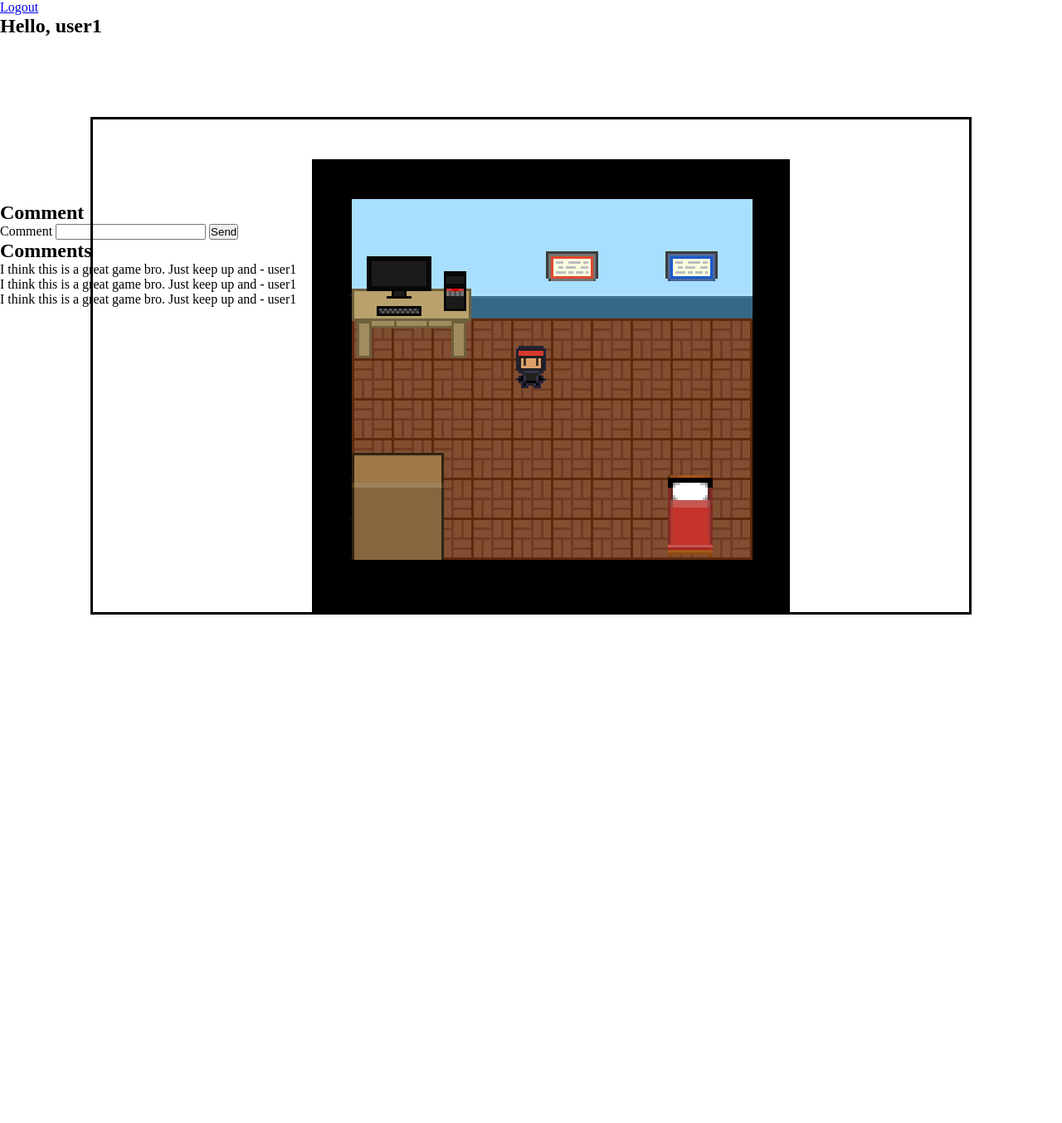
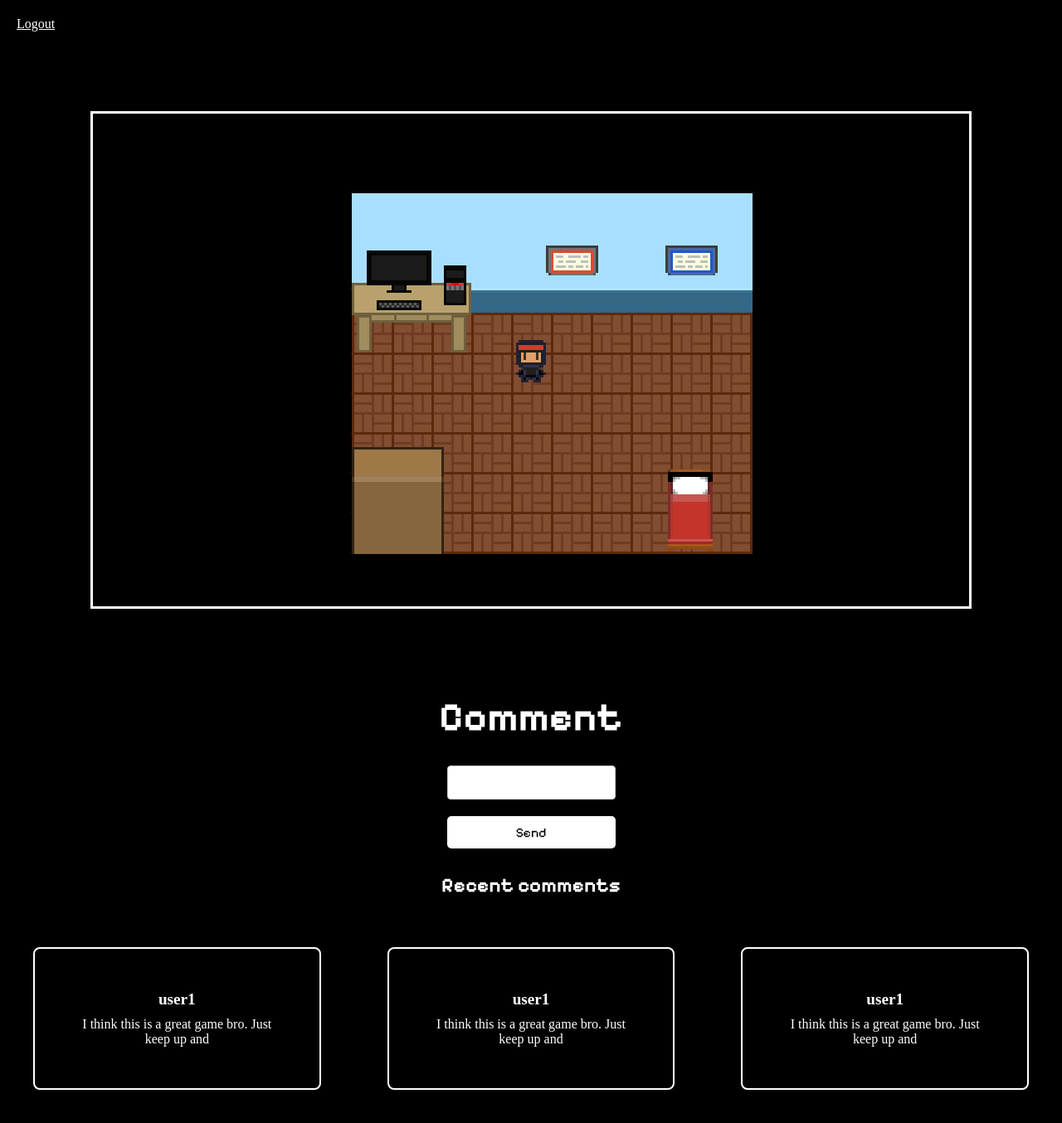
Before and after one commit to Jackan95/CV, a Flask app: page / in a window 1280 px wide. Shown: the whole page at 83% size. Before the commit the page ends 741 px from the top, so only its background shows below. Run offline with Flask 3, Linux system fonts and the light colour scheme; a user stored in the database is signed in.

Commit message:
fixed style

```diff
--- a/static/css/styles.css
+++ b/static/css/styles.css
@@ -3,20 +3,151 @@
     margin: 0;
     padding: 0;
     box-sizing: border-box;
+    color: white
 }
 
 body{
-    background: white;
-    overflow: hidden;
+    background: black;
+
 }
 
+
+
+li{
+    margin-top: 20px;
+    margin-left: 20px;
+    list-style: none;
+
+}
+
+#welcome-overlay {
+    position: fixed;
+    top: 0;
+    left: 0;
+    width: 100%;
+    height: 100%;
+    display: none;
+    background-color: black;
+    color: white;
+    justify-content: center;
+    align-items: center;
+    z-index: 1000;
+    text-align: center;
+    font-size: 3rem;
+}
+
+#welcome-message{
+    position: absolute;
+    top: 50%;
+    left: 50%;
+    transform: translate(-50%, -50%); /* Center the content */
+}
+
+
+
+
+/* Fade-out animation */
+
+.fade-out {
+    animation: fadeOut 1s;
+}
+
+.fade-in {
+    animation: fadeIn 3s;
+}
+
+
+@keyframes fadeIn {
+    from {
+        opacity: 0;
+    }
+    to {
+        opacity: 1;
+    }
+}
+
+@keyframes fadeOut {
+    from {
+        opacity: 1;
+    }
+    to {
+        opacity: 0;
+    }
+}
+
+/*Login page*/
+
+.container{
+    display: flex;
+    flex-direction: column;
+    justify-content: center;
+    align-items: center;
+    height: 100vh;
+}
+
+h2{
+    font-size: 3rem;
+    margin-bottom: 20px;
+    font-family: "Pixelify Sans", sans-serif;
+
+}
+
+h3{
+
+    font-size: 1.5rem;
+    margin: 20px;
+    font-family: "Pixelify Sans", sans-serif;
+    text-align: center;
+}
+
+
+form {
+    font-family:"Pixelify Sans", sans-serif;
+    display: flex;
+    flex-direction: column; /* Stack form elements vertically */
+    align-items: center;
+}
+
+form label, form input, form button {
+    display: block;
+    margin: 10px 0; /* Add some margin for spacing */
+    width: 100%; /* Make the elements take full width */
+    max-width: 300px; /* Optional: Limit the maximum width */
+}
+form input {
+    padding: 12px;
+    border: 1px solid #ccc;
+    border-radius: 4px;
+    color: black;
+}
+
+form button{
+    background-color:white; /* Green background */
+    color: black; /* White text color */
+    border: none; /* Remove borders */
+    border-radius: 5px; /* Rounded corners */
+    padding: 10px 20px; /* Add some padding */
+    cursor: pointer; /* Add a pointer cursor on hover */
+    font-family:"Pixelify Sans", sans-serif;
+    font-size: 1rem;
+}
+
+form button:hover {
+    background-color: #4b4b4b; /* Darker green on hover */
+    color: white;
+    transition: 0.5s;
+}
+
+/*INDEX*/
 .game-container{
     position: relative;
     width: 352px;
     height: 198px;
+    padding: auto;
     margin: 0 auto;
-    outline: 1px solid black;
+    outline: 1px solid white;
     transform: scale(3) translateY(50%);
+    margin-bottom: 20px;
 
     }
 
@@ -38,6 +169,43 @@ body{
     display: none; /* Initially hidden */
     font-family: "Pixelify Sans", sans-serif;
     font-size: 1.5rem; /* Increase font size */
+    color: black; /* Black text color */
 
 
 }
+
+.container2{
+    display: flex;
+    flex-direction: column;
+    justify-content: center;
+    align-items: center;
+    height: auto;
+    margin-top: 600px;
+}
+
+.container3{
+    display: flex;
+    flex-direction: row;
+    justify-content: center; /* Center items horizontally */
+    align-items: center; /* Center items vertically */
+    text-align: center;
+    flex-wrap: wrap;
+}
+
+
+
+.comment-bubble {
+    flex:1 1 200px;
+    padding: 50px; /* Add padding around the box */
+    margin: 40px;
+    border: 2px solid white; /* White border around the box */
+    border-radius: 8px; /* Rounded corners for the border */
+    height: auto;
+    box-sizing: border-box;
+    width: auto;
+}
+
+.comment-bubble h4 {
+    margin: 0 0 10px 0; /* Space below the username */
+    font-size: 1.2em; /* Slightly larger font for the username */
+}
--- a/static/js/OverworldMap.js
+++ b/static/js/OverworldMap.js
@@ -56,8 +56,8 @@ class OverworldMap{
             },
             places: [
                 { x: 6, y: 4, direction: 'up', message: 'Bachelor in Information Systems' },
-                { x: 9, y: 4, direction: 'up', message: 'Master in Computer Science' },
-                { x: 2, y: 5, direction: 'up', message: 'PhD in Artificial Intelligence' }
+                { x: 9, y: 4, direction: 'up', message: 'Certificate: Harvard CS50x' },
+
             ]
         },
 
--- a/templates/index.html
+++ b/templates/index.html
@@ -10,36 +10,85 @@
 
         <!-- Load styles via Flask's url_for -->
         <link rel="stylesheet" href="{{ url_for('static', filename='css/styles.css') }}">
+        <script>
+            // Disable scrolling with keys
+            window.addEventListener('keydown', function(e) {
+                // List of keys to prevent default action
+                const keys = [33, 34, 35, 36, 37, 38, 39, 40];
+                if (keys.includes(e.keyCode)) {
+                    e.preventDefault();
+                }
+            });</script>
+            <script>
+
+                // Display a welcome message
+                document.addEventListener('DOMContentLoaded', function(){
+                const welcomeMessage = document.getElementById('welcome-message');
+                const welcomeOverlay = document.getElementById('welcome-overlay');
+                const username = '{{ username }}';
+                welcomeOverlay.style.display = 'block';
+
+                welcomeMessage.textContent = `Welcome, ${username}!`;
+
+                setTimeout(() => {
+                    welcomeMessage.classList.add('fade-in');
+                }, 100);
+
+                setTimeout(() => {
+                    welcomeMessage.classList.remove('fade-in');
+                    welcomeOverlay.classList.add('fade-out');
+                }, 2000);
+
+                setTimeout(() => {
+                    welcomeOverlay.style.display = 'none';
+                }, 3000);
+
+
+                });
+
+
+            </script>
+
+
     </head>
 
     <body>
+        <div id="welcome-overlay">
+            <div id="welcome-message"></div>
+        </div>
         <nav>
             <ul>
 
                 <li><a href="/logout">Logout</a></li>
             </ul>
-        <header>
-            <h1>Hello, {{ username }}</h1>
-        </header>
+        </nav>
+
         <div class="game-container">
             <canvas class="game-canvas" width="352" height="198"></canvas>
         </div>
 
-        <div class="container">
+        <div class="container2">
             <h2>Comment</h2>
             <form method="POST" action="{{ url_for('index') }}">
-                <label for="username">Comment</label>
-                <input type="text" id="comment" name="comment" required>
+                <input type="text" id="comment" name="comment" maxlength="50" required>
                 <button type="submit">Send</button>
             </form>
         </div>
 
-        <h2>Comments</h2>
-        <ul>
-            {% for comment in comments %}
-                <li>{{ comment.content }} - {{ comment.author.username }}</li>
-            {% endfor %}
-        </ul>
+        <h3>Recent comments</h3>
+        <div class="container3">
+
+
+                {% for comment in comments %}
+                <div class="comment-bubble">
+                    <div class="comment">
+                        <h4>{{ comment.author.username }}</h4>
+                        <p>{{ comment.content }}</p>
+                    </div>
+                </div>
+                {% endfor %}
+
+        </div>
 
 
 
--- a/templates/login.html
+++ b/templates/login.html
@@ -4,6 +4,9 @@
     <meta charset="UTF-8">
     <meta name="viewport" content="width=device-width, initial-scale=1.0">
     <title>Login</title>
+    <link rel="preconnect" href="https://fonts.googleapis.com">
+    <link rel="preconnect" href="https://fonts.gstatic.com" crossorigin>
+    <link href="https://fonts.googleapis.com/css2?family=Pixelify+Sans:wght@400..700&display=swap" rel="stylesheet">
     <link rel="stylesheet" href="{{ url_for('static', filename='css/styles.css') }}">
 </head>
 <body>
```
Also changed, not shown: instance/site.db.
